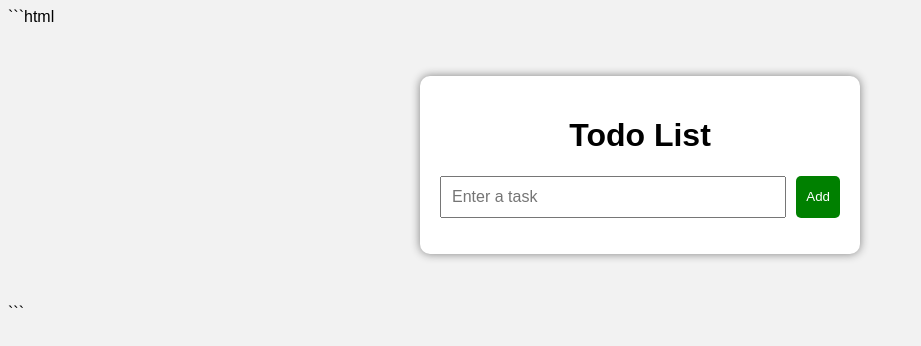
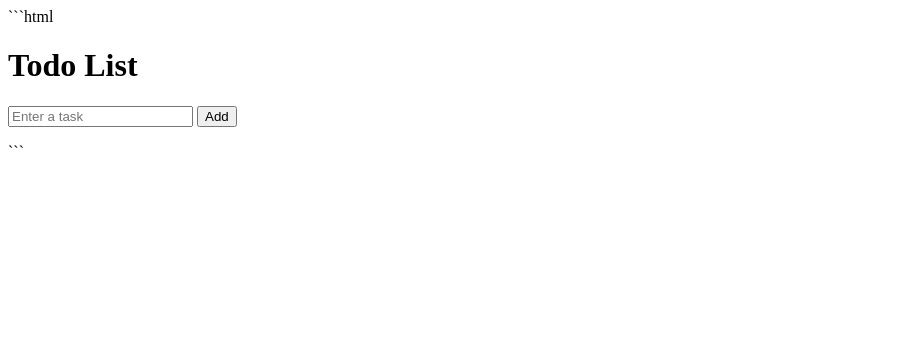
Before and after one commit to Ankit-Bhandari911/Software-Engoineering-with-Ai, a website: page day19/hello.html in a window 1280 px wide. Shown: the whole page, without its empty margins (0-921 px from the left). Drawn offline with Linux system fonts and the light colour scheme.

```diff
--- a/day19/hello.html
+++ b/day19/hello.html
@@ -7,71 +7,8 @@
     <title>Todo List</title>
 
     <style>
-        body {
-            font-family: Arial, sans-serif;
-            background-color: #f2f2f2;
-        }
 
-        .todo-container {
-            width: 400px;
-            margin: 50px auto;
-            padding: 20px;
-            background-color: white;
-            border-radius: 10px;
-            box-shadow: 0 0 10px gray;
-        }
 
-        h1 {
-            text-align: center;
-        }
-
-        .input-box {
-            display: flex;
-            gap: 10px;
-        }
-
-        input {
-            flex: 1;
-            padding: 10px;
-            font-size: 16px;
-        }
-
-        button {
-            padding: 10px;
-            border: none;
-            border-radius: 5px;
-            cursor: pointer;
-        }
-
-        .add-btn {
-            background-color: green;
-            color: white;
-        }
-
-        ul {
-            padding: 0;
-        }
-
-        li {
-            list-style: none;
-            display: flex;
-            justify-content: space-between;
-            align-items: center;
-            padding: 10px;
-            margin-top: 10px;
-            background-color: #eee;
-        }
-
-        /* Line-through when task is deleted */
-        .deleted {
-            text-decoration: line-through;
-            color: gray;
-        }
-
-        .delete-btn {
-            background-color: red;
-            color: white;
-        }
     </style>
 </head>
 
```
